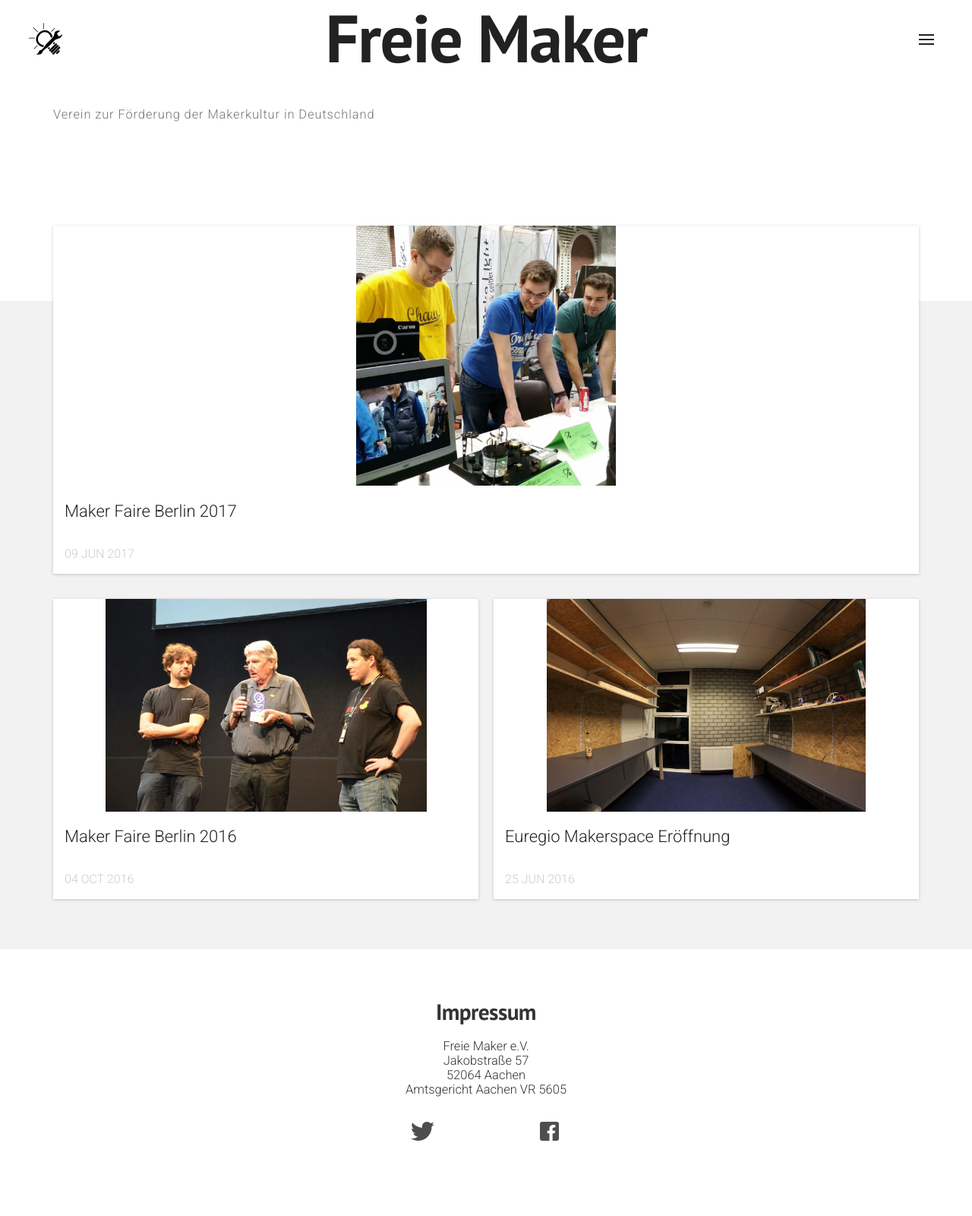
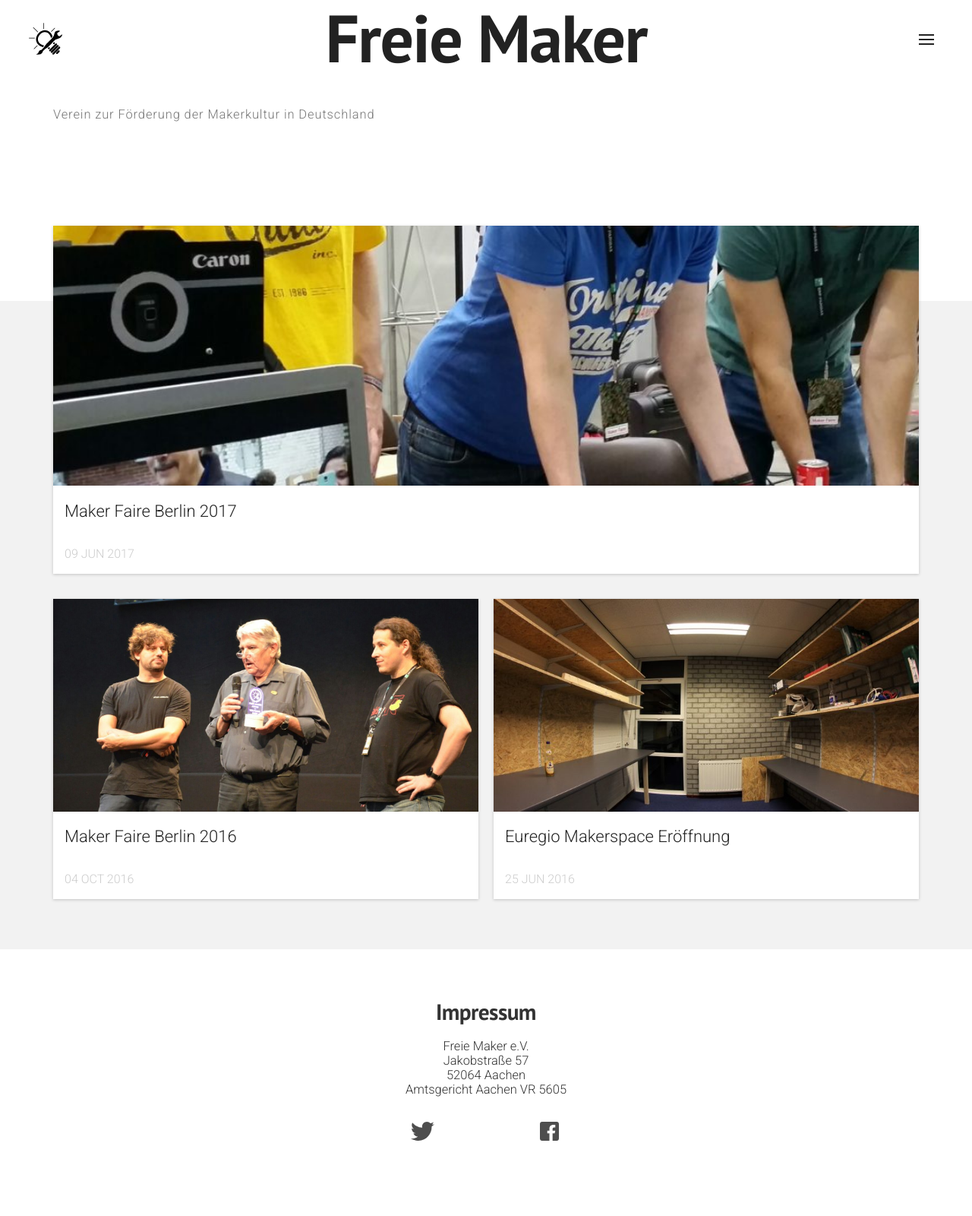
Before and after one commit to FreieMaker/FreieMaker.github.io, a Jekyll site: the page built from index.html, in a window 1280 px wide. Shown: the whole page at 76% size. Built offline with Jekyll 4.4.1, drawn with Linux system fonts in a browser that asks for light colours; nearby versions of some CDN libraries; some web fonts are replaced.

Commit message:
Back to cover

```diff
--- a/assets/css/main.css
+++ b/assets/css/main.css
@@ -2007,8 +2007,7 @@ body {
 }
 
 .blockGroup-list .postArticle-image {
-  background-size: contain;
-  background-repeat: no-repeat;
+  background-size: cover;
   background-position: center;
   padding-top: 100%;
   -webkit-transition-property: all, left, top, width;
```
